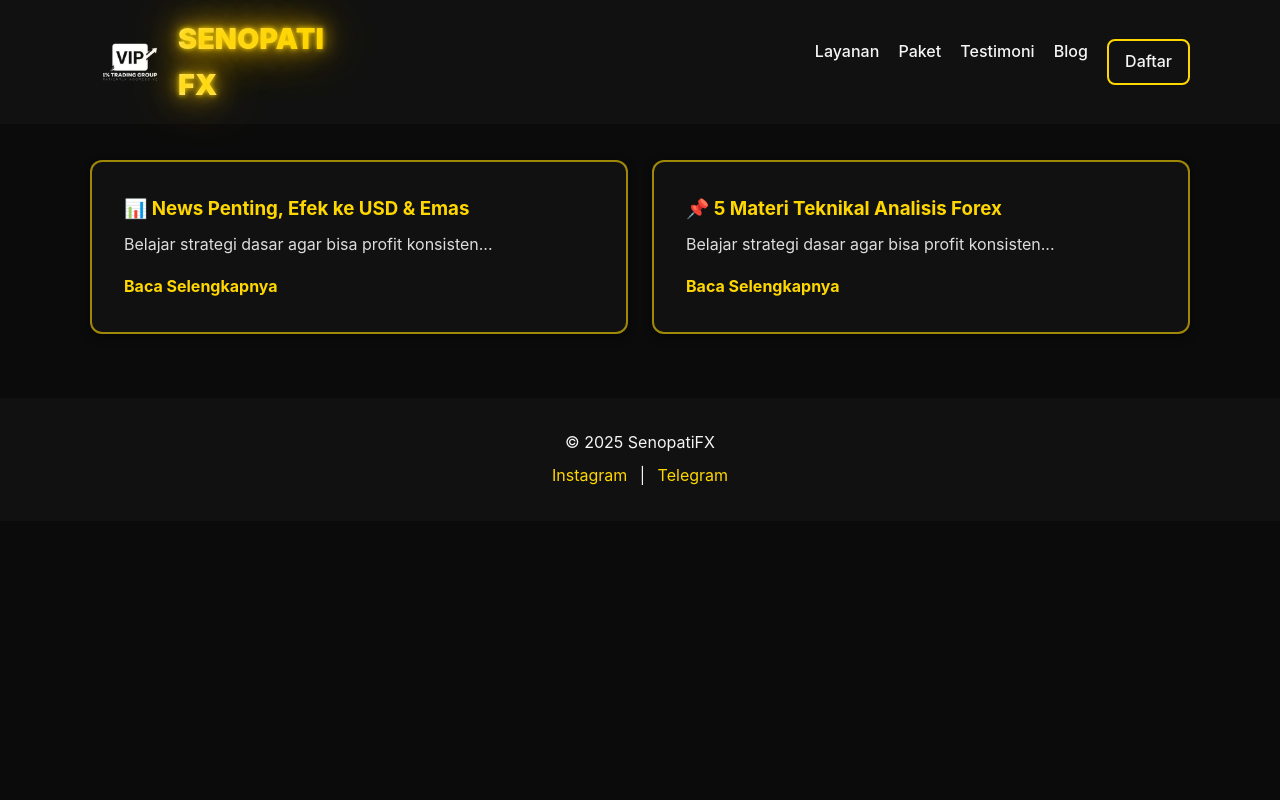
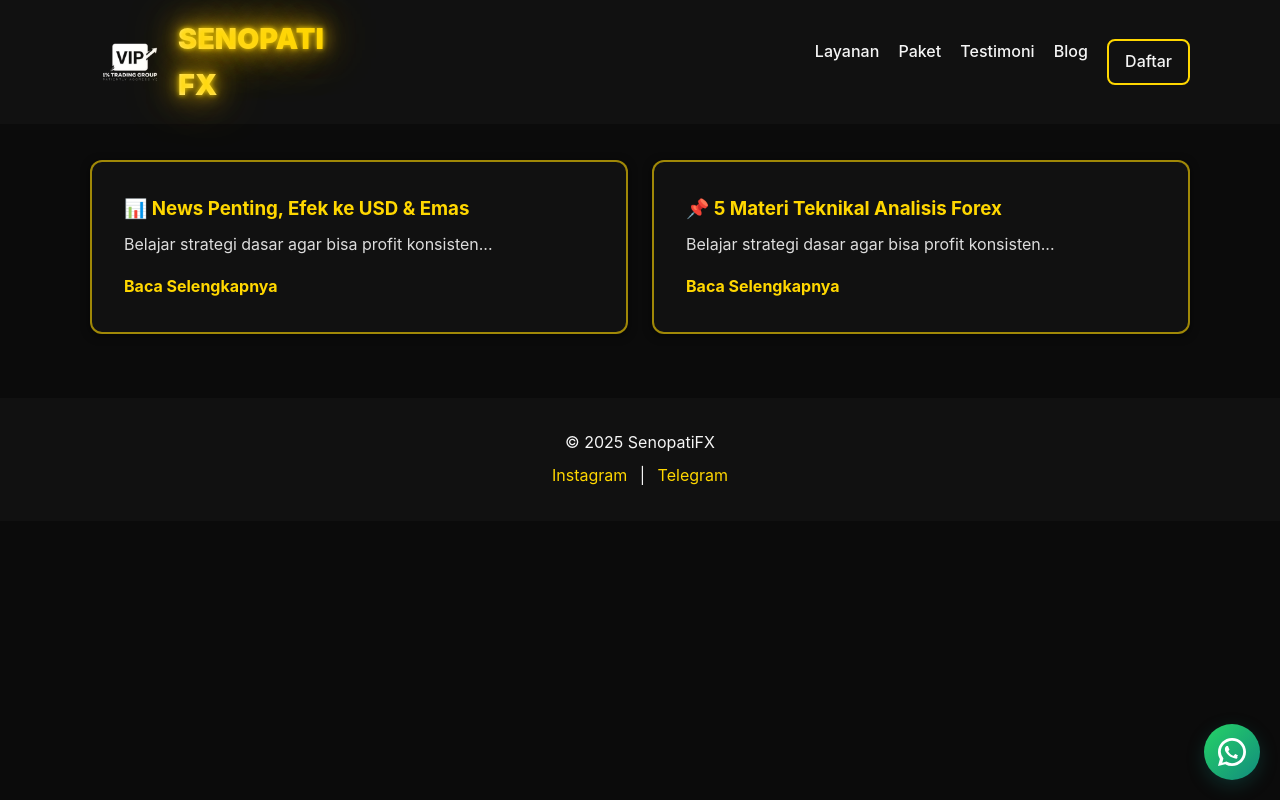
Before and after one commit to senopatisignalnafkahfx/senopatisignalnafkahfx.github.io, a plain HTML site: page blog.html in a window 1280 px wide. Drawn offline with Linux system fonts and the light colour scheme.

Commit message:
Update blog.html

```diff
--- a/blog.html
+++ b/blog.html
@@ -53,5 +53,14 @@
   </footer>
 
 <script src="script.js"></script>
+    <!-- WhatsApp Floating Button -->
+<a href="https://wa.me/6283838655170"
+   class="whatsapp-fab" target="_blank" rel="noopener" aria-label="Chat via WhatsApp">
+  <!-- Inline SVG WhatsApp icon -->
+  <svg viewBox="0 0 24 24" class="whatsapp-icon" aria-hidden="true" focusable="false">
+    <path fill="currentColor" d="M20.52 3.48A11.92 11.92 0 0 0 12 0C5.373 0 .01 5.373.01 12c0 2.116.553 4.186 1.603 6.01L0 24l6.217-1.607A11.92 11.92 0 0 0 12 24c6.627 0 12-5.373 12-12 0-3.205-1.249-6.206-3.48-8.52zM12 21.6c-1.54 0-3.042-.416-4.34-1.203l-.31-.183-3.69.955.986-3.6-.201-.37A9.6 9.6 0 0 1 2.4 12c0-5.302 4.298-9.6 9.6-9.6 2.56 0 4.95.997 6.76 2.807A9.527 9.527 0 0 1 21.6 12c0 5.302-4.298 9.6-9.6 9.6z"/>
+    <path fill="#fff" d="M17.2 14.8c-.3-.15-1.76-.87-2.03-.97-.27-.1-.46-.15-.66.15-.2.3-.77.97-.95 1.17-.17.2-.34.22-.64.07-.3-.15-1.26-.46-2.4-1.48-.89-.79-1.48-1.77-1.66-2.07-.17-.3-.02-.46.13-.61.13-.12.3-.34.45-.5.16-.16.2-.27.3-.45.1-.18.05-.34-.02-.48-.07-.15-.66-1.59-.9-2.18-.24-.58-.48-.5-.66-.51l-.56-.01c-.18 0-.48.07-.73.34-.25.27-.96.93-.96 2.27 0 1.33.98 2.62 1.11 2.8.13.18 1.93 2.96 4.68 4.15 1.3.56 2.31.9 3.11 1.15.33.09.63.08.86.05.26-.03.8-.32.92-.63.12-.31.12-.58.08-.63-.04-.04-.16-.07-.34-.13z"/>
+  </svg>
+</a>
 </body>
 </html>
```
